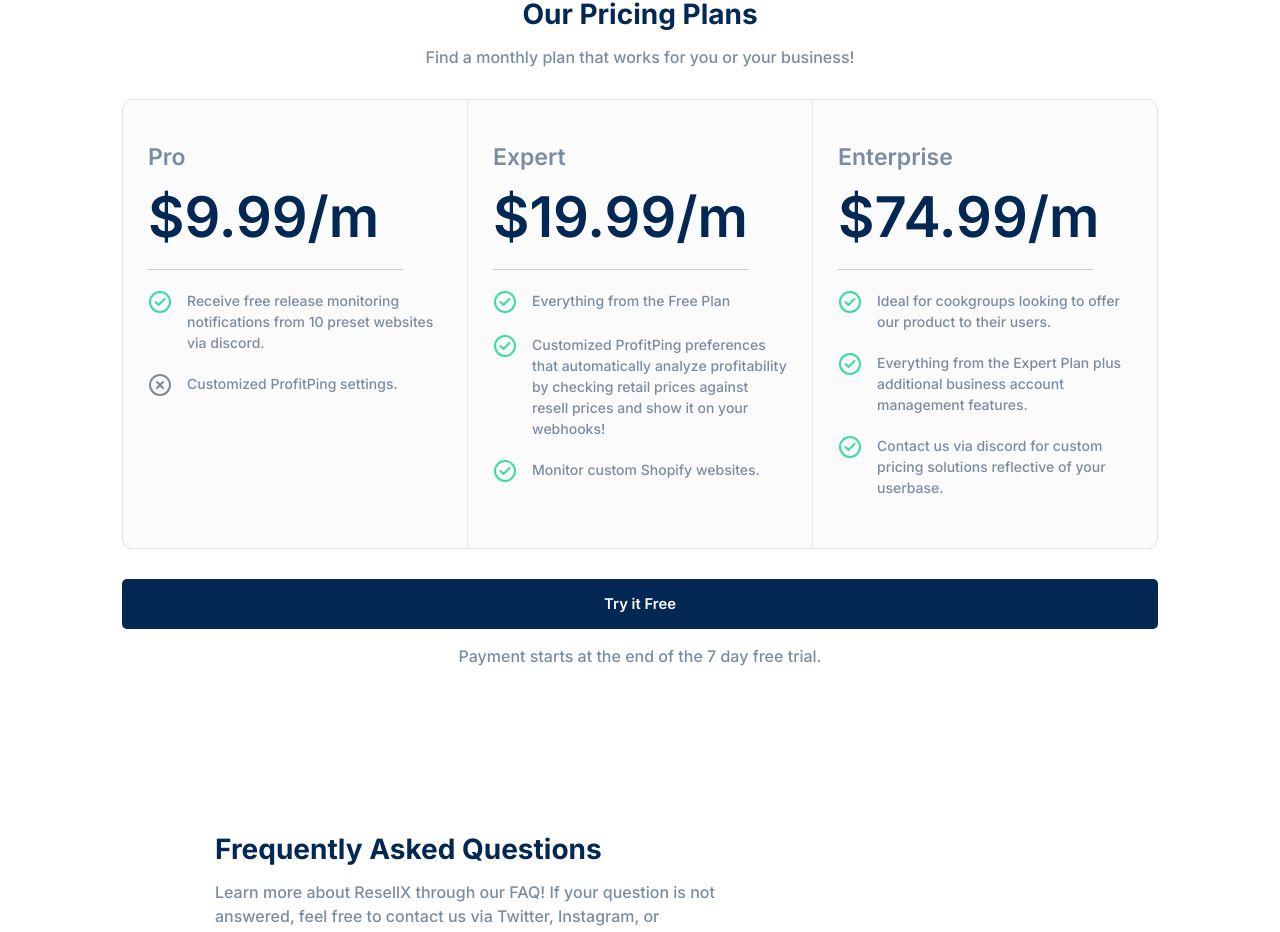
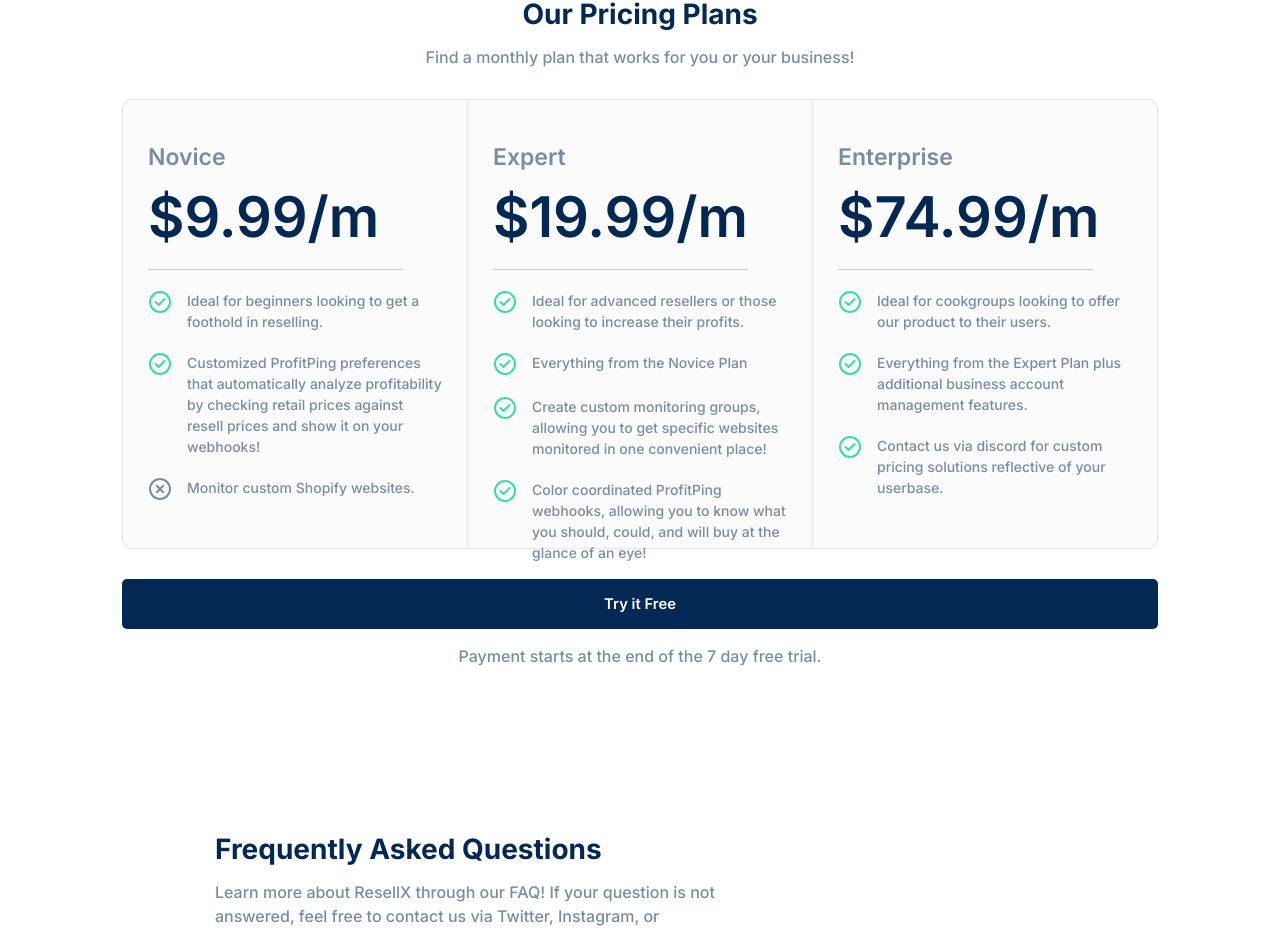
Before and after one commit to mattkosze/resellx, a React (Vite) app: page / in a window 1280 px wide. Shown: the part 3437-4369 px from the top of the page. Built offline with nearby package versions, Linux system fonts and the light colour scheme.

Commit message:
Update plans.tsx

```diff
--- a/src/components/plans.tsx
+++ b/src/components/plans.tsx
@@ -42,16 +42,20 @@ const Plan = ({ type, cost, items, index }: PlanProps) => {
 const Plans = () => {
   const plans = [
     {
-      type: "Pro",
+      type: "Novice",
       cost: 9.99,
       items: [
         {
           contains: true,
-          info: "Receive free release monitoring notifications from 10 preset websites via discord.",
+          info: "Ideal for beginners looking to get a foothold in reselling.",
+        },
+        {
+          contains: true,
+          info: "Customized ProfitPing preferences that automatically analyze profitability by checking retail prices against resell prices and show it on your webhooks!",
         },
         {
           contains: false,
-          info: "Customized ProfitPing settings.",
+          info: "Monitor custom Shopify websites.",
         },
       ],
     },
@@ -61,15 +65,19 @@ const Plans = () => {
       items: [
         {
           contains: true,
-          info: "Everything from the Free Plan",
+          info: "Ideal for advanced resellers or those looking to increase their profits.",
         },
         {
           contains: true,
-          info: "Customized ProfitPing preferences that automatically analyze profitability by checking retail prices against resell prices and show it on your webhooks!",
+          info: "Everything from the Novice Plan",
         },
         {
           contains: true,
-          info: "Monitor custom Shopify websites.",
+          info: "Create custom monitoring groups, allowing you to get specific websites monitored in one convenient place!",
+        },
+        {
+          contains: true,
+          info: "Color coordinated ProfitPing webhooks, allowing you to know what you should, could, and will buy at the glance of an eye!",
         },
       ],
     },
```
